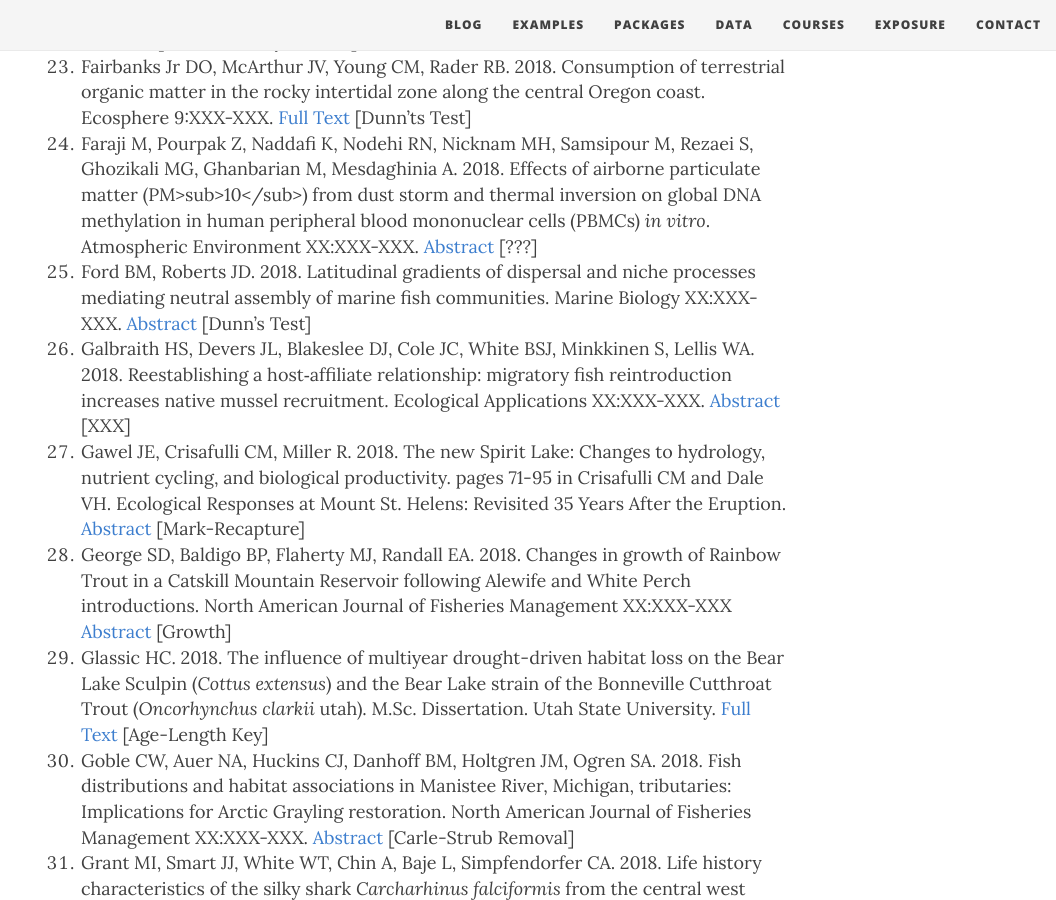
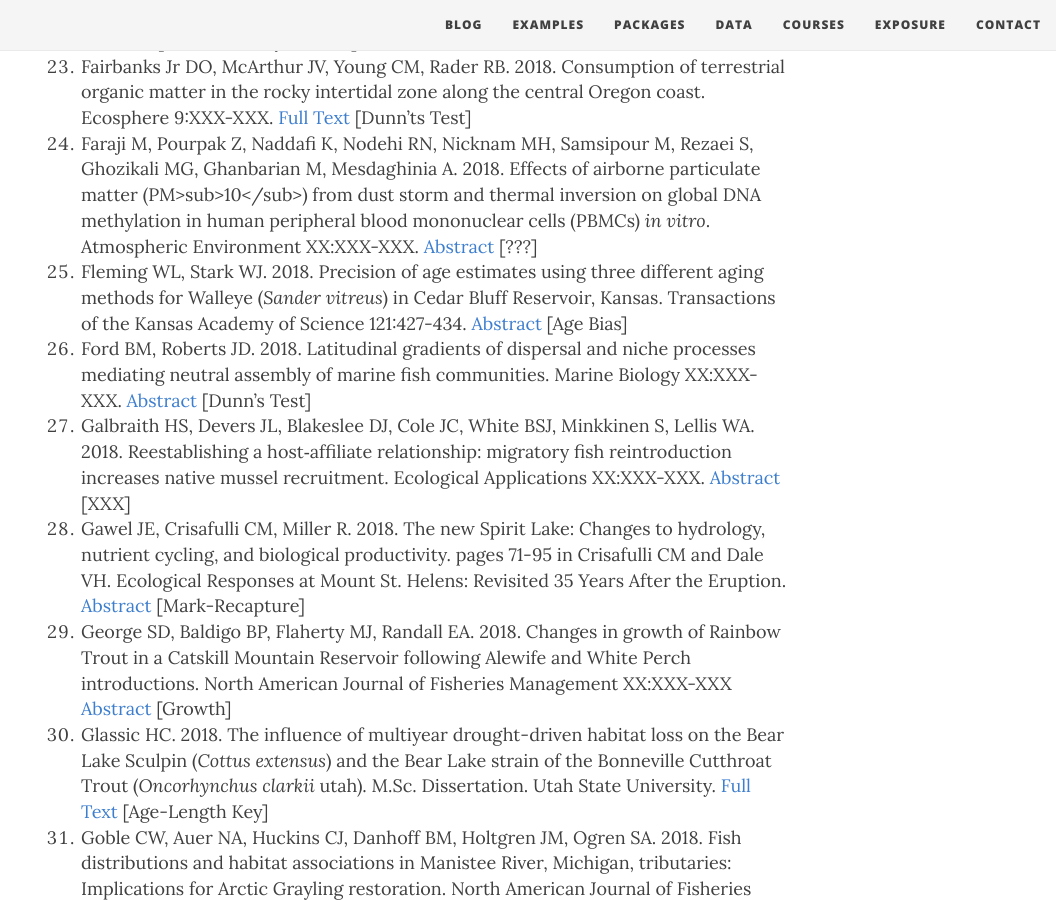
Before and after one commit to droglenc/fishR, a Jekyll site: the page built from exposure/exposure-citations18.md, in a window 1280 px wide and 900 px high, scrolled down 2452 px. Shown: the whole window, without its empty margins (224-1280 px from the left). Built offline with Jekyll 4.4.1, drawn with Linux system fonts in a browser that asks for light colours; nearby versions of some CDN libraries; some of the changed lines change nothing that is shown.

Commit message:
Update exposure/exposure-citations18.md

```diff
--- a/exposure/exposure-citations18.md
+++ b/exposure/exposure-citations18.md
@@ -5,7 +5,7 @@ subtitle: fishR and FSA is Being Used!!
 css: "/css/exposure-citation.css"
 ---
 
-The [**IFAR** book](http://derekogle.com/IFAR/), **fishR** website, or the **FSA** package were cited in the following <span id="contact-div">84</span> publications.
+The [**IFAR** book](http://derekogle.com/IFAR/), **fishR** website, or the **FSA** package were cited in the following <span id="contact-div">85</span> publications.
 
 1. Agbani PO, Kafoutchoni KM, Salako KV, Gbedomon RC, Kegbe AM, Karen H, Sinsin B. 2018. Traditional ecological knowledge-based assessment of threatened woody species and their potential substitutes in the Atakora mountain chain, a threatened hotspot of biodiversity in Northwestern Benin, West Africa. Journal of Ethnobiology and Ethnomedicine 14:21. [Full Text](https://ethnobiomed.biomedcentral.com/articles/10.1186/s13002-018-0219-6) [Dunn's Test]
 1. Anderson J, McDonald D, Bumguardner B, Olsen Z, Ferguson JW. 2018. Patterns of maturity, seasonal migration, and spawning of Atlantic Croaker in the western Gulf of Mexico. Gulf of Mexico Science 34:XXX-XXX. [Full Text](https://aquila.usm.edu/cgi/viewcontent.cgi?article=1598&context=goms) [Growth]
@@ -31,6 +31,7 @@ The [**IFAR** book](http://derekogle.com/IFAR/), **fishR** website, or the **FSA
 1. Esquivel-Muelbert JR, Fontoura L, Zardo E, Streit Jr DP, Esquiel-Muelbert A, Garcia JRE. 2018. Assessing the viability of reintroduction of locally extinct migratory fish *Brycon orbignyanus*: Successful growth, dispersal and maturation. Fishes 3:XXX-XXX. [Full Text](http://www.mdpi.com/2410-3888/3/4/39/pdf) [von Beralanffy Growth]
 1. Fairbanks Jr DO, McArthur JV, Young CM, Rader RB. 2018. Consumption of terrestrial organic matter in the rocky intertidal zone along the central Oregon coast. Ecosphere 9:XXX-XXX. [Full Text](http://onlinelibrary.wiley.com/doi/10.1002/ecs2.2138/full) [Dunn'ts Test]
 1. Faraji M, Pourpak Z, Naddafi K, Nodehi RN, Nicknam MH, Samsipour M, Rezaei S, Ghozikali MG, Ghanbarian M, Mesdaghinia A. 2018. Effects of airborne particulate matter (PM>sub>10</sub>) from dust storm and thermal inversion on global DNA methylation in human peripheral blood mononuclear cells (PBMCs) *in vitro*. Atmospheric Environment XX:XXX-XXX. [Abstract](https://www.sciencedirect.com/science/article/pii/S1352231018306423) [???]
+1. Fleming WL, Stark WJ. 2018. Precision of age estimates using three different aging methods for Walleye (*Sander vitreus*) in Cedar Bluff Reservoir, Kansas. Transactions of the Kansas Academy of Science 121:427-434. [Abstract](http://www.bioone.org/doi/abs/10.1660/062.121.0421) [Age Bias]
 1. Ford BM, Roberts JD. 2018. Latitudinal gradients of dispersal and niche processes mediating neutral assembly of marine fish communities. Marine Biology XX:XXX-XXX. [Abstract](https://link.springer.com/article/10.1007/s00227-018-3356-5) [Dunn's Test]
 1. Galbraith HS, Devers JL, Blakeslee DJ, Cole JC, White BSJ, Minkkinen S, Lellis WA. 2018. Reestablishing a host‐affiliate relationship: migratory fish reintroduction increases native mussel recruitment. Ecological Applications XX:XXX-XXX. [Abstract](https://esajournals.onlinelibrary.wiley.com/doi/abs/10.1002/eap.1775) [XXX]
 1. Gawel JE, Crisafulli CM, Miller R. 2018. The new Spirit Lake: Changes to hydrology, nutrient cycling, and biological productivity. pages 71-95 in Crisafulli CM and Dale VH. Ecological Responses at Mount St. Helens: Revisited 35 Years After the Eruption. [Abstract](https://link.springer.com/chapter/10.1007/978-1-4939-7451-1_4) [Mark-Recapture]
```
